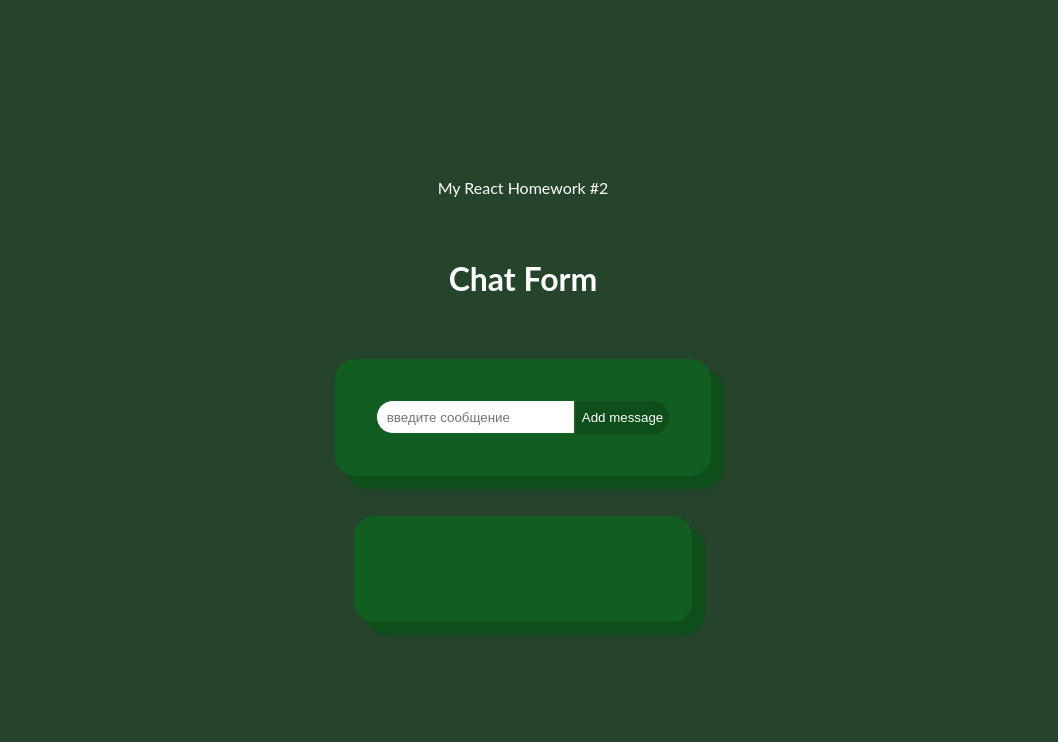
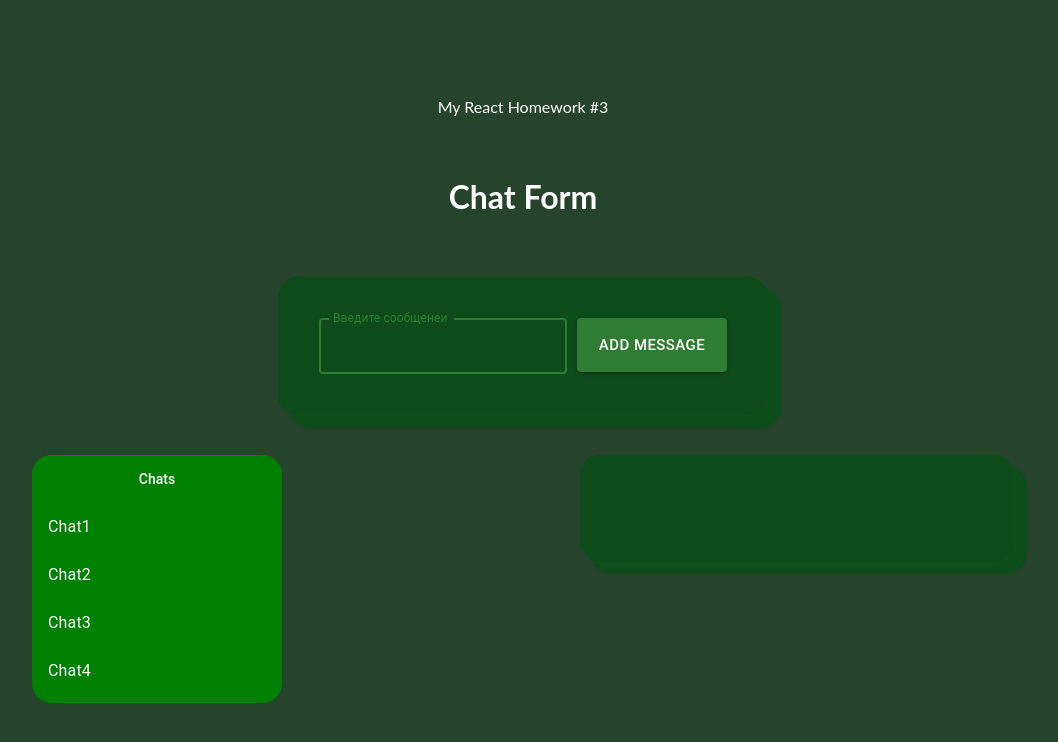
Before and after one commit to VadimKozhushko/React-course, a React (Create React App) app: page / in a window 1280 px wide. Shown: the top 742 px of the page, without its empty margins (117-1175 px from the left). Built offline with nearby package versions, Linux system fonts and the light colour scheme.

Commit message:
hw3 compite

```diff
--- a/src/App.js
+++ b/src/App.js
@@ -2,6 +2,10 @@ import { useState, useEffect } from 'react';
 import './App.css';
 import { Message } from './components/Message/Message';
 import { Form } from './components/Form/Form';
+import { ListChats } from './components/ListChats/ListChats';
+import { Box } from '@mui/material';
+
+
 
 export function App() {
 
@@ -30,9 +34,18 @@ export function App() {
   return (
     <div className="App">
       <header className="App-header">
-      My React Homework #2
+      My React Homework #3
       <Form addMessage={addMessage}/>
+      <Box
+      sx={{
+        display: 'flex',
+        width: '100%',
+        justifyContent: 'space-around'
+      }}
+    >
+      <ListChats/>
       <Message messageList={messageList}/>
+      </Box>
       </header>
 
     </div>
--- a/src/components/Form/Form.jsx
+++ b/src/components/Form/Form.jsx
@@ -1,5 +1,7 @@
-import { useState } from 'react'
+import { useRef, useState, useEffect } from 'react'
 import style from './form.module.css';
+import { TextField } from '@mui/material';
+import  Button  from '@mui/material/Button';
 
 
 export function Form ( {addMessage} ) {
@@ -13,21 +15,47 @@ export function Form ( {addMessage} ) {
       text
     })
     setText('')
+
   }
+
+  const inputRef = useRef(null);
+
+  useEffect(() => {
+    inputRef.current.querySelector('input').focus()
+}, [text])
+
 
 
 return(
   <>
   <h1>Chat Form</h1>
       <form className={style.chat_form} onSubmit={handelSubmit}>
-        <input className={style.chat_input}
-          placeholder="введите сообщение"
-          type="text"
-          value={text}
-          onChange={(event) => setText(event.target.value)}
+      <TextField id="outlined-basic"
+        label="Введите сообщенеи"
+        variant="outlined"
+        type="text"
+        value={text}
+        noValidate
+        autoComplete='off'
+        color="success"
+        ref={inputRef}
+        onChange={(event) => setText(event.target.value)}
+        sx={{
+          marginRight: '10px'
+        }}
         />
 
-        <button className={style.chat_button} type="submit">Add message</button>
+      <Button variant="contained"
+        sx={{
+          height: '54px'
+        }}
+         color="success"
+         type="submit"
+         size="large"
+
+         >ADD message</Button>
+
+
 
 
       </form>
--- a/src/components/Form/form.module.css
+++ b/src/components/Form/form.module.css
@@ -1,8 +1,8 @@
 .chat_form {
   font-size: 16px;
   box-sizing: border-box;
-  background-color:#125d21;
-  border: 1px solid #125d21;
+  background-color:#0d4b1a;
+  border: 1px solid #0d4b1a;
   border-radius: 20px;
   box-shadow: 12px 12px 2px 1px #0e4e1a;
   padding: 40px;
--- /dev/null
+++ b/src/components/ListChats/ListChats.jsx
@@ -0,0 +1,84 @@
+import { nanoid } from 'nanoid'
+import {
+  Box,
+  ListSubheader,
+  List,
+  ListItemButton,
+  ListItemText } from '@mui/material';
+
+export function ListChats () {
+
+  const chats = [
+    {
+        id: nanoid(),
+        name: 'Chat1'
+
+    },
+    {
+        id: nanoid(),
+        name: 'Chat2'
+
+    },
+    {
+        id: nanoid(),
+        name: 'Chat3'
+
+    },
+    {
+        id: nanoid(),
+        name: 'Chat4'
+
+    }
+]
+  return (
+    <Box
+    sx={{
+        display: 'flex',
+        flexDirection: 'column',
+        width: '100%',
+        maxWidth: '250px',
+        bgcolor: 'green',
+        borderRadius: '20px',
+    }}
+>
+    <List
+        sx={{
+            width: '100%',
+            borderRadius: '20px',
+        }}
+        component="nav"
+        aria-labelledby="nested-list-subheader"
+        subheader={
+            <ListSubheader
+                component="div"
+                id="nested-list-subheader"
+                sx={{
+                    bgcolor: 'green',
+                    color: 'white',
+                    borderRadius: '20px',
+                }}
+            >
+                Chats
+            </ListSubheader>
+        }
+    >
+        {
+            chats.map(item => {
+                return (
+                    <ListItemButton key={item.id}>
+                        <ListItemText
+                            primary={item.name}
+                            sx={{
+                                color: 'white',
+                            }}
+                        />
+                    </ListItemButton>
+                )
+            })
+        }
+    </List>
+</Box>
+)
+
+
+}
--- a/src/components/Message/message.module.css
+++ b/src/components/Message/message.module.css
@@ -1,11 +1,11 @@
 .message_box {
-  background-color: #125d21;;
-  border: 5px solid #125d21;;
+  background-color: #0d4b1a;
+  border: 5px solid #0d4b1a;
   border-radius: 20px;
   box-shadow: 12px 12px 2px 1px #0e4e1a;
   padding: 40px;
   font-size: 16px;
-  width: 338px;
+  width: 434px;
   box-sizing: border-box;
 }
 
```
